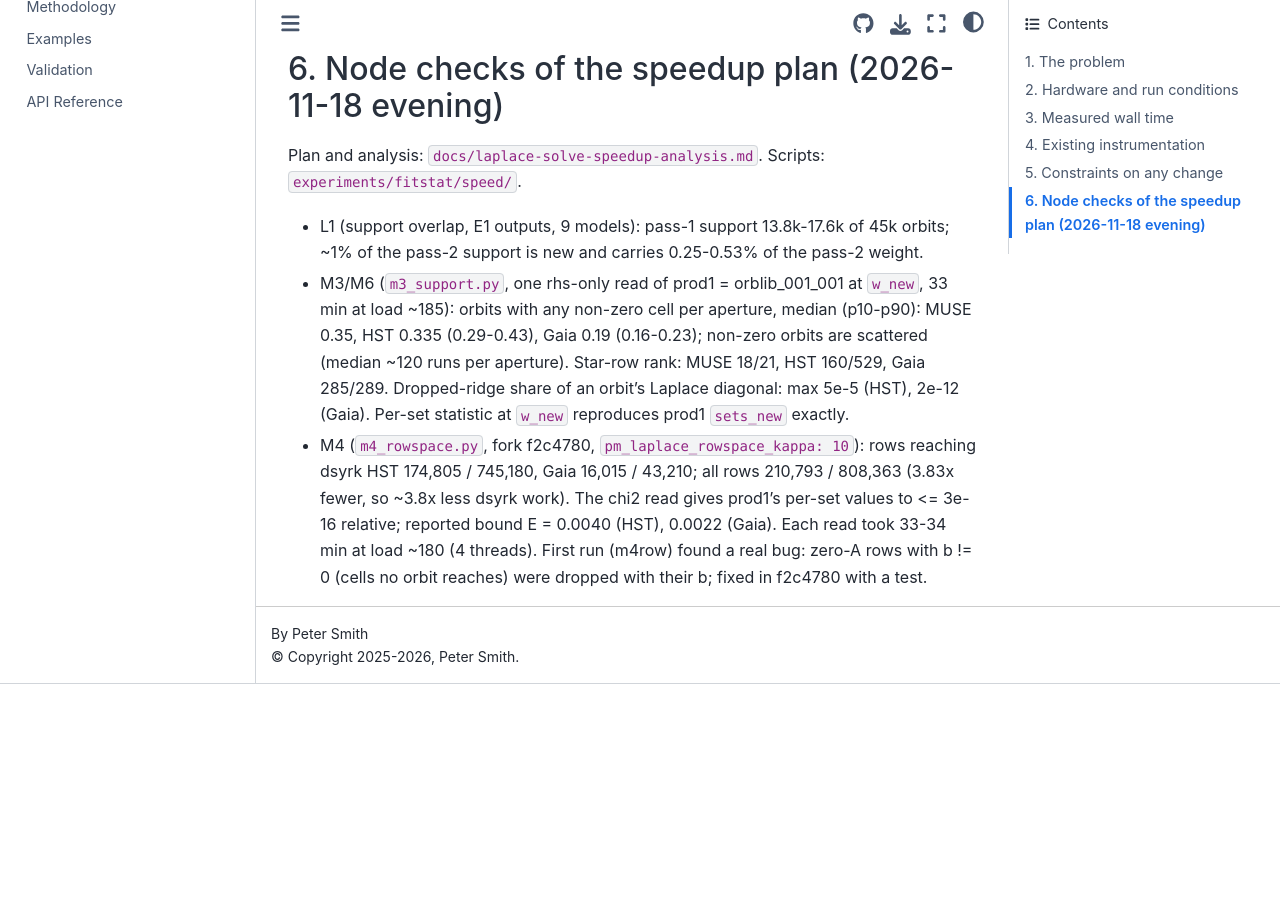
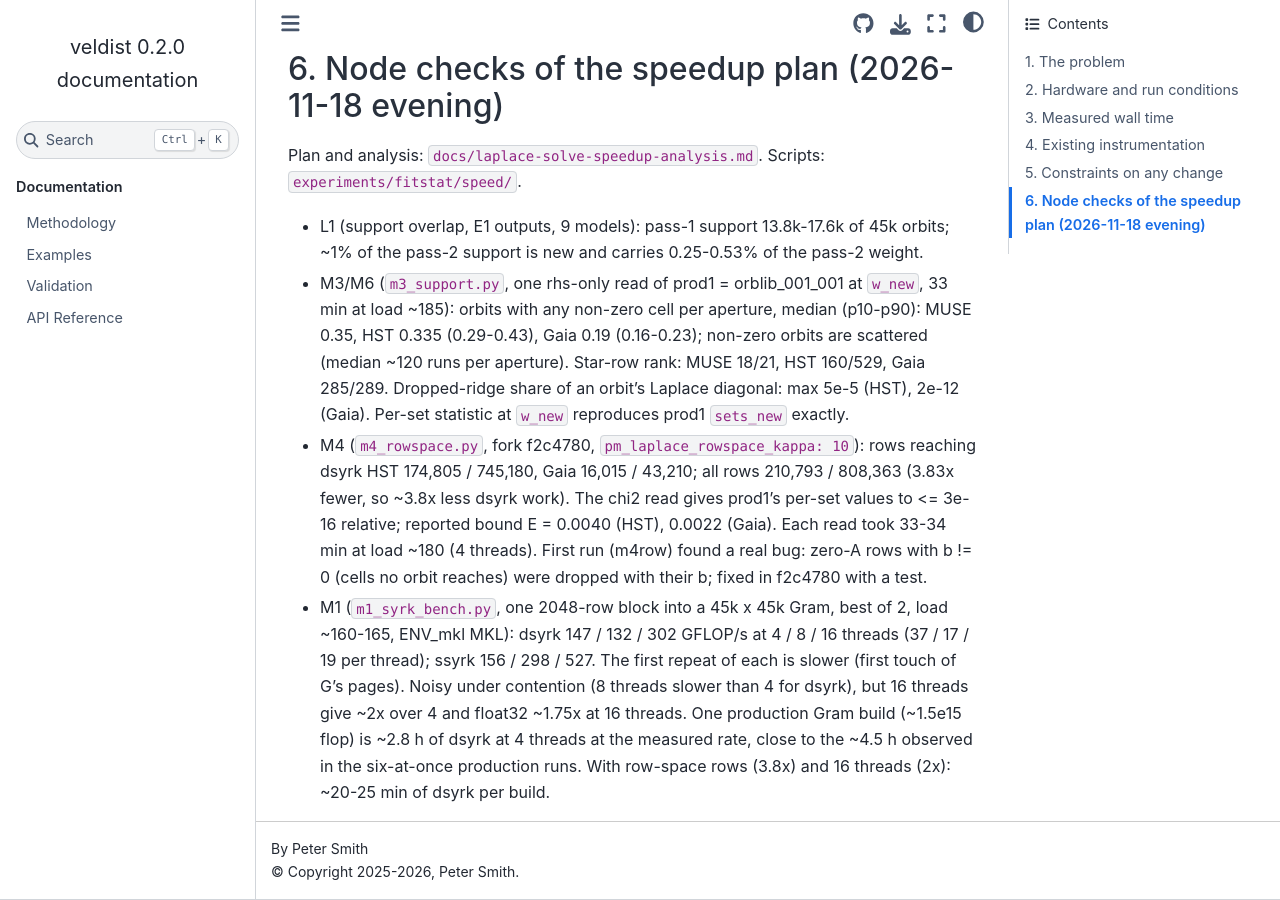
Before and after one commit to pjs902/veldist, a Sphinx documentation site: the page built from docs/laplace-solve-performance-record.md, in a window 1280 px wide and 900 px high, scrolled down 4511 px. Built offline with Sphinx 7.4.7 and the Sphinx Book theme 1.1.4, drawn with Linux system fonts in a browser that asks for light colours; before the commit the page ends 5195 px from its top, so only the background shows below that.

Commit message:
perf record: M1 dsyrk/ssyrk thread scaling

```diff
--- a/docs/laplace-solve-performance-record.md
+++ b/docs/laplace-solve-performance-record.md
@@ -157,3 +157,10 @@ Plan and analysis: `docs/laplace-solve-speedup-analysis.md`. Scripts: `experimen
   E = 0.0040 (HST), 0.0022 (Gaia). Each read took 33-34 min at load ~180 (4 threads).
   First run (m4row) found a real bug: zero-A rows with b != 0 (cells no orbit reaches) were dropped
   with their b; fixed in f2c4780 with a test.
+- M1 (`m1_syrk_bench.py`, one 2048-row block into a 45k x 45k Gram, best of 2, load ~160-165, ENV_mkl
+  MKL): dsyrk 147 / 132 / 302 GFLOP/s at 4 / 8 / 16 threads (37 / 17 / 19 per thread); ssyrk 156 / 298 /
+  527. The first repeat of each is slower (first touch of G's pages). Noisy under contention (8 threads
+  slower than 4 for dsyrk), but 16 threads give ~2x over 4 and float32 ~1.75x at 16 threads.
+  One production Gram build (~1.5e15 flop) is ~2.8 h of dsyrk at 4 threads at the measured rate, close to
+  the ~4.5 h observed in the six-at-once production runs. With row-space rows (3.8x) and 16 threads (2x):
+  ~20-25 min of dsyrk per build.
```
